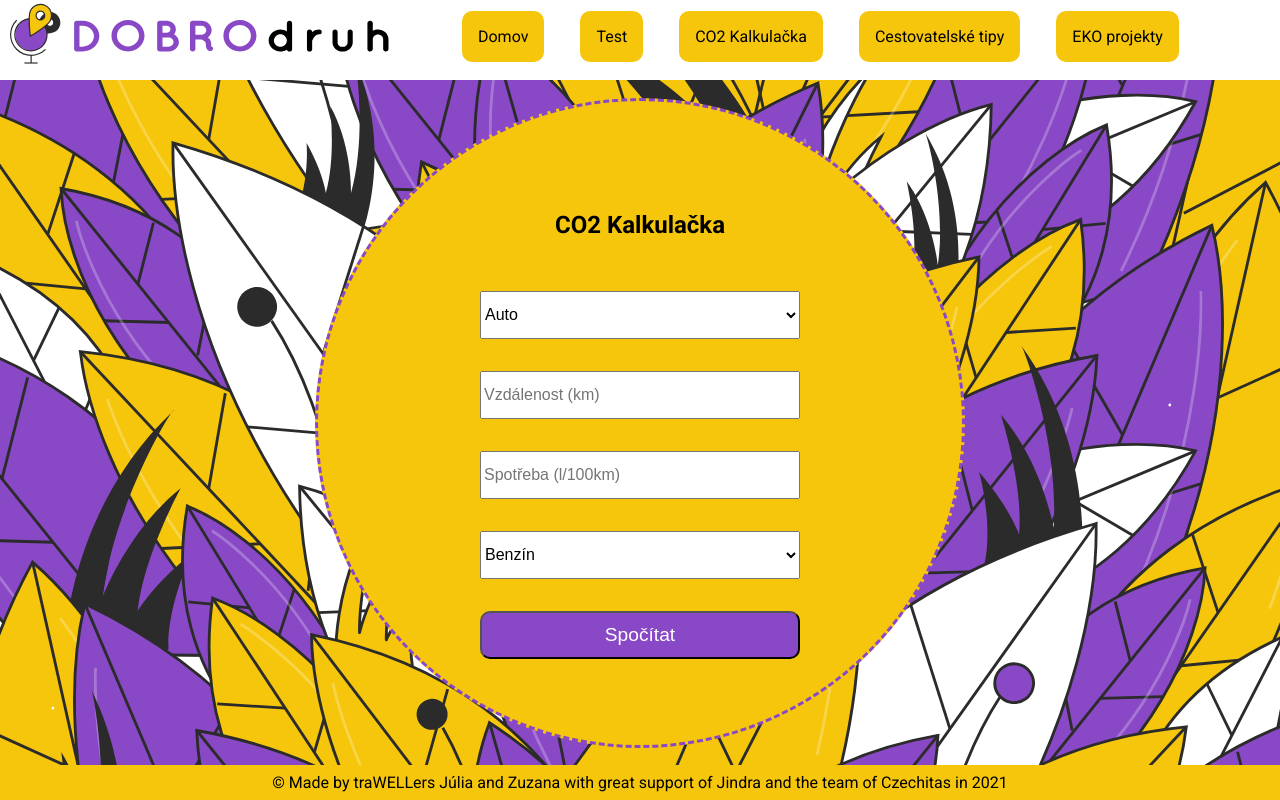
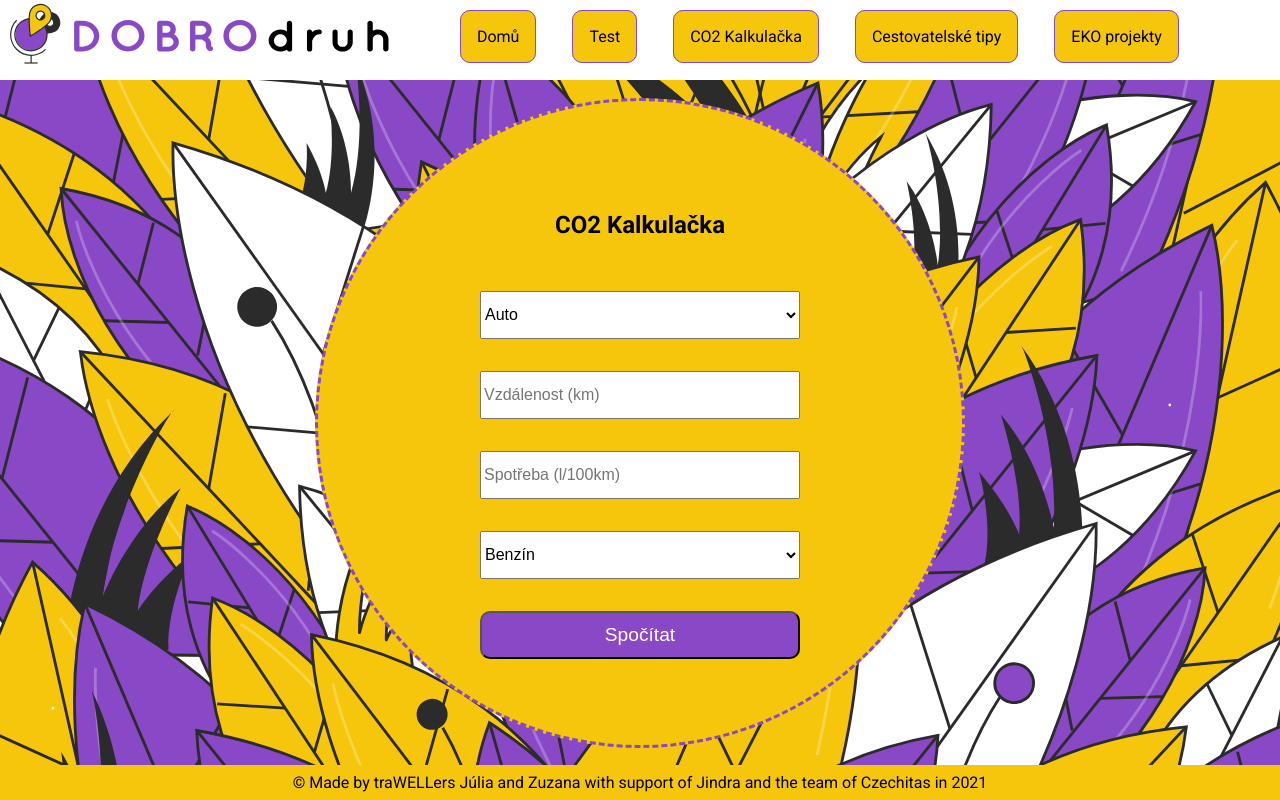
Before and after one commit to franozuz/DOBROdruh, a React app: page /calculator in a window 1280 px wide. Built offline with nearby package versions, Linux system fonts and the light colour scheme.

Commit message:
nav ul a border styled

```diff
--- a/src/components/Footer/index.jsx
+++ b/src/components/Footer/index.jsx
@@ -4,8 +4,8 @@ import './style.css';
 const Footer = () => {
   return (
     <footer>
-      &copy; Made by traWELLers Júlia and Zuzana with great support of Jindra
-      and the team of Czechitas in 2021
+      &copy; Made by traWELLers Júlia and Zuzana with support of Jindra and the
+      team of Czechitas in 2021
     </footer>
   );
 };
--- a/src/components/Header/index.jsx
+++ b/src/components/Header/index.jsx
@@ -29,7 +29,7 @@ const Header = () => {
             <ul>
               <li>
                 <Link onClick={handleClick} to="/" className="nav-link">
-                  Domov
+                  Domů
                 </Link>
               </li>
               <li>
--- a/src/components/Header/style.css
+++ b/src/components/Header/style.css
@@ -42,6 +42,8 @@ nav > ul a {
   color: black;
   transition: 0.3s;
   white-space: nowrap;
+  border: 0.1px #8948c6;
+  border-style: groove;
 }
 
 nav > ul a:hover {
@@ -54,10 +56,6 @@ nav > ul a:hover {
 nav > ul > li {
   margin: 0 0.5rem;
   padding: 18px 10px;
-}
-
-a {
-  text-decoration: none;
 }
 
 .nav-open {
@@ -83,25 +81,12 @@ a {
   padding-top: 1rem;
 }
 
-.nav-closed.nav-link {
-  text-decoration: none;
-  background-color: #f6c60c;
-  padding: 1rem 2rem 1rem 1rem;
-  border-radius: 10px;
-  color: black;
-  transition: 0.3s;
-  white-space: pre-line;
-  max-width: 3rem;
-  height: 3rem;
-}
-
 .nav-closed > img {
   height: 5rem;
   width: auto;
   margin-right: 7rem;
   margin-top: 1rem;
 }
-
 .hamburger {
   display: flex;
   justify-content: space-evenly;
```
